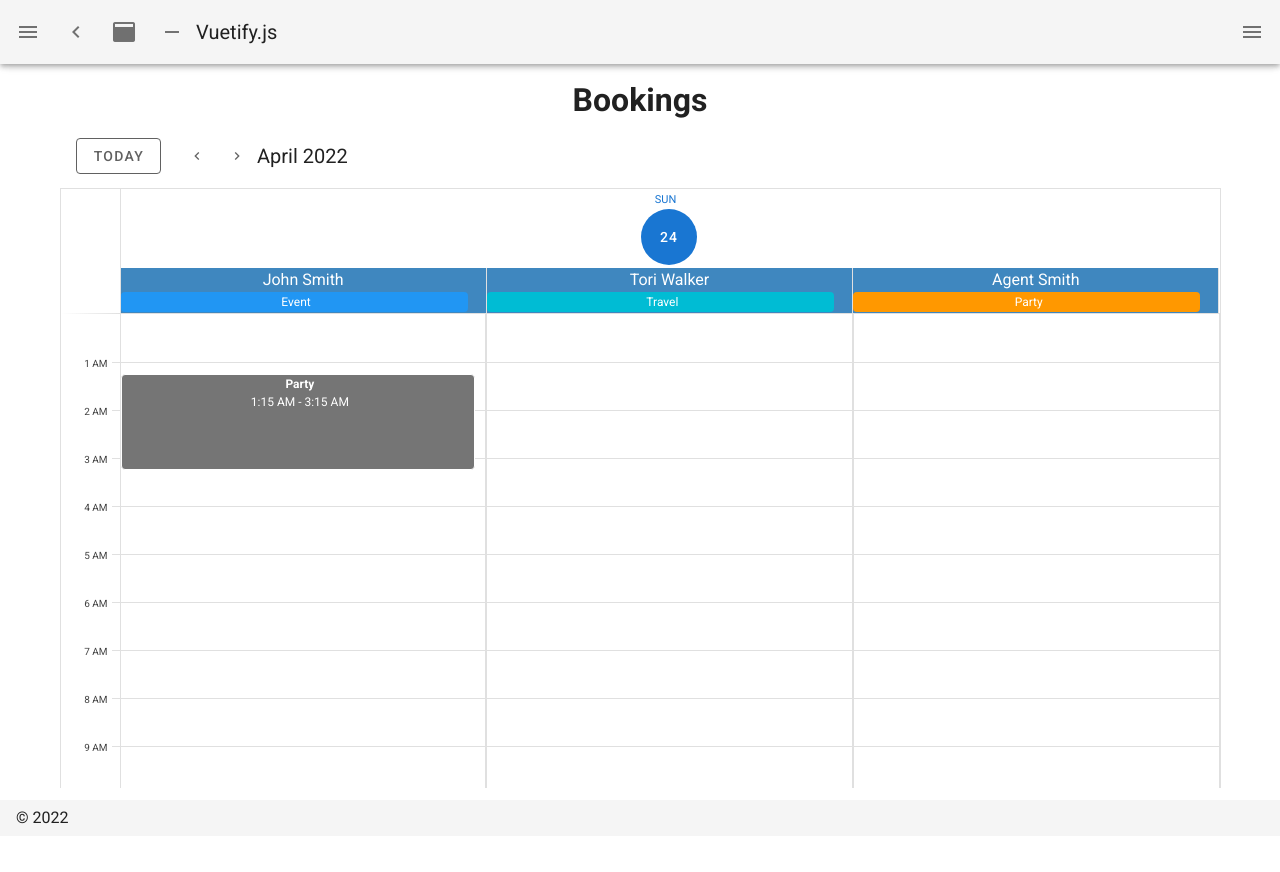
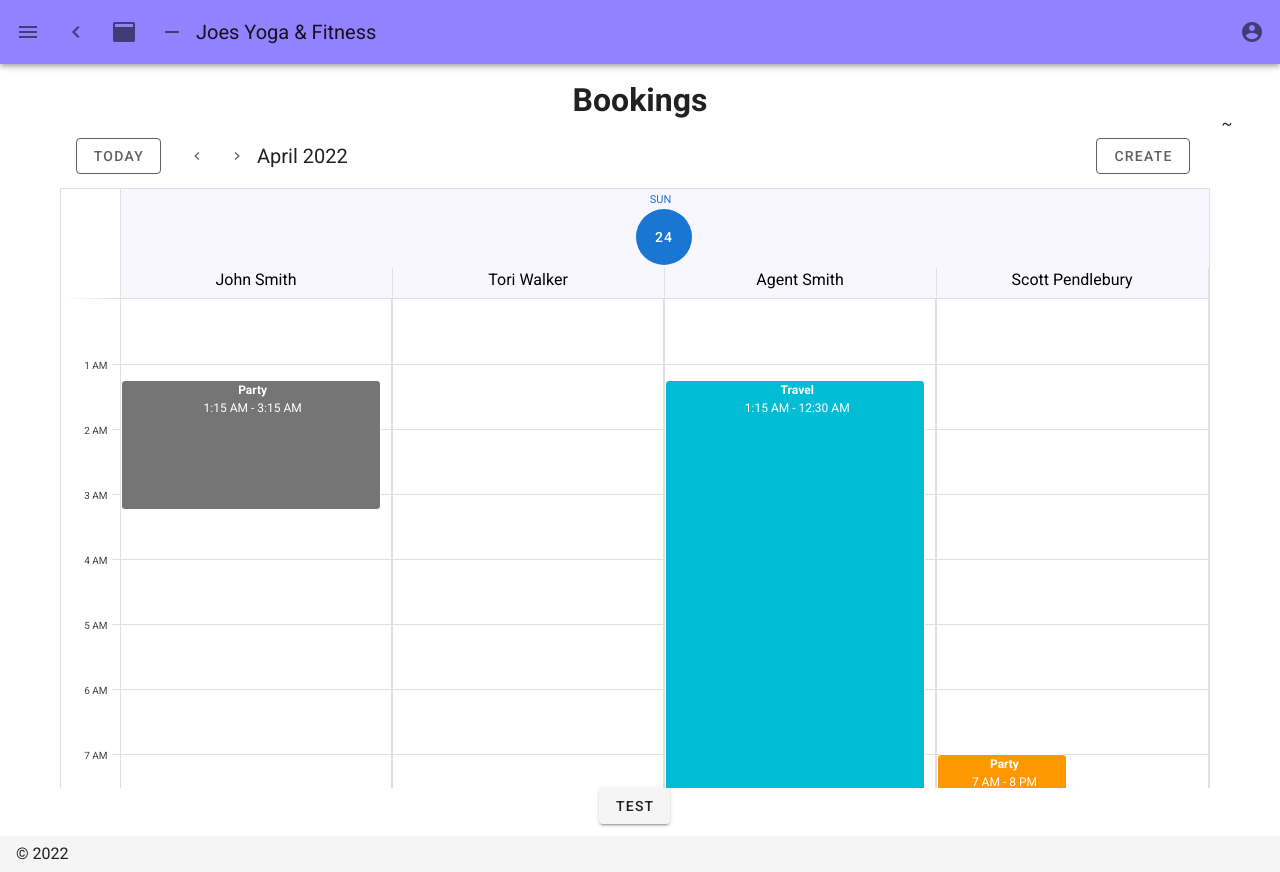
Before and after one commit to DanielOttodev/scheduler, a Nuxt app: page /bookings in a window 1280 px wide. Before the commit the page ends 836 px from the top, so only its background shows below. Built offline with nearby package versions, Linux system fonts and the light colour scheme.

Commit message:
Calendar Events

```diff
--- a/components/Calendar.vue
+++ b/components/Calendar.vue
@@ -39,6 +39,15 @@
             {{ $refs.calendar.title }}
           </v-toolbar-title>
           <v-spacer></v-spacer>
+          <v-row justify="end">
+         <v-btn
+            outlined
+            class="mr-4"
+            color="grey darken-2"
+          >
+            Create
+          </v-btn>
+          </v-row>
         </v-toolbar>
       </v-sheet>
       <v-sheet height="600">
@@ -47,29 +56,112 @@
           v-model="focus"
           color="primary"
           type="category"
+          event-overlap-mode="column"
           category-show-all
+          interval-height="65"
           :categories="categories"
           :events="events"
           :event-color="getEventColor"
           @change="fetchEvents"
+        @click:event="showEvent"
         ></v-calendar>
       </v-sheet>
-    </v-col>
+      <v-btn
+       elevation="2"
+       @click="test()"
+      >
+          Test
+      </v-btn>
+    </v-col>~
+    <!---Event Modal-->
+     <v-menu
+          v-model="selectedOpen"
+          :close-on-content-click="false"
+          :activator="selectedElement"
+          offset-x
+        >
+          <v-card
+            color="grey lighten-4"
+            min-width="350px"
+            flat
+          >
+            <v-toolbar
+              :color="selectedEvent.color"
+              dark
+            >
+              <v-btn icon>
+                <v-icon>mdi-pencil</v-icon>
+              </v-btn>
+              <v-toolbar-title v-html="selectedEvent.name"></v-toolbar-title>
+              <v-spacer></v-spacer>
+
+            </v-toolbar>
+            <v-card-text>
+              <span v-html="selectedEvent.details"></span>
+            </v-card-text>
+            <v-card-actions>
+              <v-btn
+                text
+                color="secondary"
+                @click="selectedOpen = false"
+              >
+                Cancel
+              </v-btn>
+              <v-row
+              justify="end"
+              >
+                         <v-btn
+                text
+                color="red"
+
+              >
+                Remove
+              </v-btn>
+              </v-row>
+
+            </v-card-actions>
+          </v-card>
+        </v-menu>
   </v-row>
 </template>
 <script>
+import NuxtLogoVue from './NuxtLogo.vue'
   export default {
     data: () => ({
       focus: '',
       events: [],
       colors: ['blue', 'indigo', 'deep-purple', 'cyan', 'green', 'orange', 'grey darken-1'],
       names: ['Meeting', 'Holiday', 'PTO', 'Travel', 'Event', 'Birthday', 'Conference', 'Party'],
-      categories: ['John Smith', 'Tori Walker','Agent Smith'],
+      categories: ['John Smith', 'Tori Walker','Agent Smith','Scott Pendlebury'],
+      selectedEvent: {},
+      selectedElement: null,
+      selectedOpen: false,
     }),
     mounted () {
       this.$refs.calendar.checkChange()
     },
     methods: {
+      test(){
+          console.log(this.$refs.calendar.start)
+          console.log(this.$refs.calendar.end)
+          console.log(this.events);
+      },
+    showEvent ({ nativeEvent, event }) {
+        const open = () => {
+          this.selectedEvent = event
+          this.selectedElement = nativeEvent.target
+          requestAnimationFrame(() => requestAnimationFrame(() => this.selectedOpen = true))
+        }
+
+        if (this.selectedOpen) {
+          this.selectedOpen = false
+          requestAnimationFrame(() => requestAnimationFrame(() => open()))
+        } else {
+          open()
+        }
+
+        nativeEvent.stopPropagation()
+      },
       getEventColor (event) {
         return event.color
       },
@@ -85,7 +177,7 @@
       fetchEvents ({ start, end }) {
         const events = []
 
-        const min = new Date(`${start.date}T00:00:00`)
+        const min = new Date(`${start.date}T00:00:01`)
         const max = new Date(`${end.date}T23:59:59`)
         const days = (max.getTime() - min.getTime()) / 86400000
         const eventCount = this.rnd(days, days + 20)
@@ -102,11 +194,12 @@
             start: first,
             end: second,
             color: this.colors[this.rnd(0, this.colors.length - 1)],
-            timed: !allDay,
+            timed: true,
             category: this.categories[this.rnd(0, this.categories.length - 1)],
+            details: `Customer needs a haircut`
           })
         }
-        console.log(events);
+
         this.events = events
       },
       rnd (a, b) {
@@ -117,7 +210,13 @@
 </script>
 <style>
 .v-calendar-category__column-header{
-background-color: rgba(15, 106, 176, 0.8);
+background-color: #F8F7FF;
+height: 30px;
+
+}
+.v-calendar-daily_head-day{
+background-color: #F8F7FF;
 color: white;
 }
+
 </style>
--- a/layouts/default.vue
+++ b/layouts/default.vue
@@ -4,8 +4,10 @@
       v-model="drawer"
       :mini-variant="miniVariant"
       :clipped="clipped"
+      :dark=true
       fixed
       app
+
     >
       <v-list>
         <v-list-item
@@ -24,7 +26,7 @@
         </v-list-item>
       </v-list>
     </v-navigation-drawer>
-    <v-app-bar :clipped-left="clipped" fixed app>
+    <v-app-bar :clipped-left="clipped" fixed app color="#9381FF">
       <v-app-bar-nav-icon @click.stop="drawer = !drawer" />
       <v-btn icon @click.stop="miniVariant = !miniVariant">
         <v-icon>mdi-{{ `chevron-${miniVariant ? 'right' : 'left'}` }}</v-icon>
@@ -35,10 +37,12 @@
       <v-btn icon @click.stop="fixed = !fixed">
         <v-icon>mdi-minus</v-icon>
       </v-btn>
-      <v-toolbar-title v-text="title" />
+      <v-toolbar-title
+      color="white"
+       v-text="title" />
       <v-spacer />
       <v-btn icon @click.stop="rightDrawer = !rightDrawer">
-        <v-icon>mdi-menu</v-icon>
+        <v-icon>mdi-account-circle</v-icon>
       </v-btn>
     </v-app-bar>
     <v-main>
@@ -46,7 +50,7 @@
         <Nuxt />
       </v-container>
     </v-main>
-    <v-navigation-drawer v-model="rightDrawer" :right="right" temporary fixed>
+    <v-navigation-drawer v-model="rightDrawer" :right="right" temporary fixed >
       <v-list>
         <v-list-item @click.native="right = !right">
           <v-list-item-action>
@@ -85,7 +89,7 @@ export default {
       miniVariant: false,
       right: true,
       rightDrawer: false,
-      title: 'Vuetify.js',
+      title: 'Joes Yoga & Fitness',
     }
   },
 }
```
Also changed, not shown: 1 other file (tests, documents, lock files or other folders).
